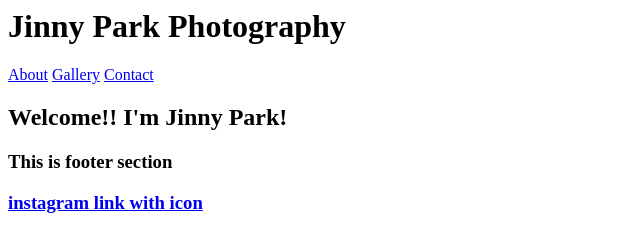
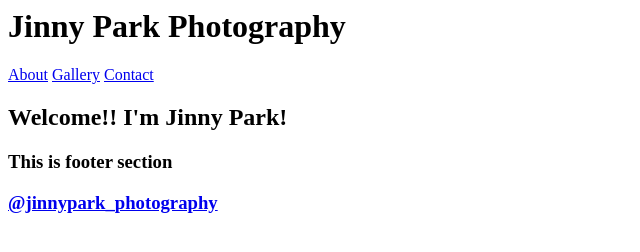
Before and after one commit to JinnyParkPhotography/JinnyParkPhotography.github.io, a plain HTML site: page index.html in a window 1280 px wide. Shown: the full height of the page, 0-640 px from the left. Drawn offline with Linux system fonts and the light colour scheme.

Commit message:
Update index.html

```diff
--- a/index.html
+++ b/index.html
@@ -17,7 +17,11 @@
     </main>
     <footer>
       <h3>This is footer section</h3>
-      <h3><a href="#">instagram link with icon</a></h3>
+      <h3>
+        <a href="https://www.instagram.com/jinnypark_photography">
+          @jinnypark_photography
+        </a>
+      </h3>
     </footer>
   </body>
 </html>
```
